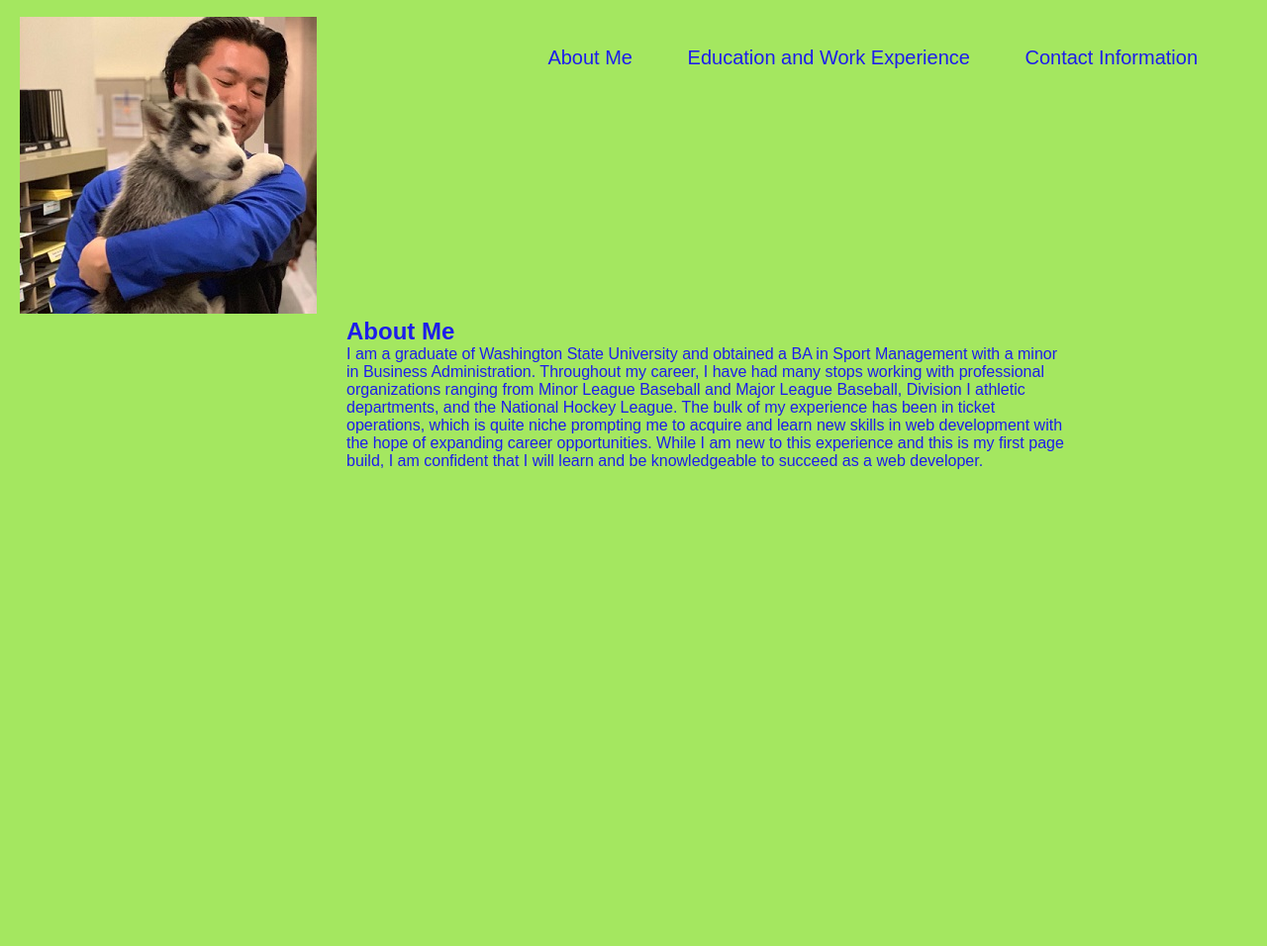
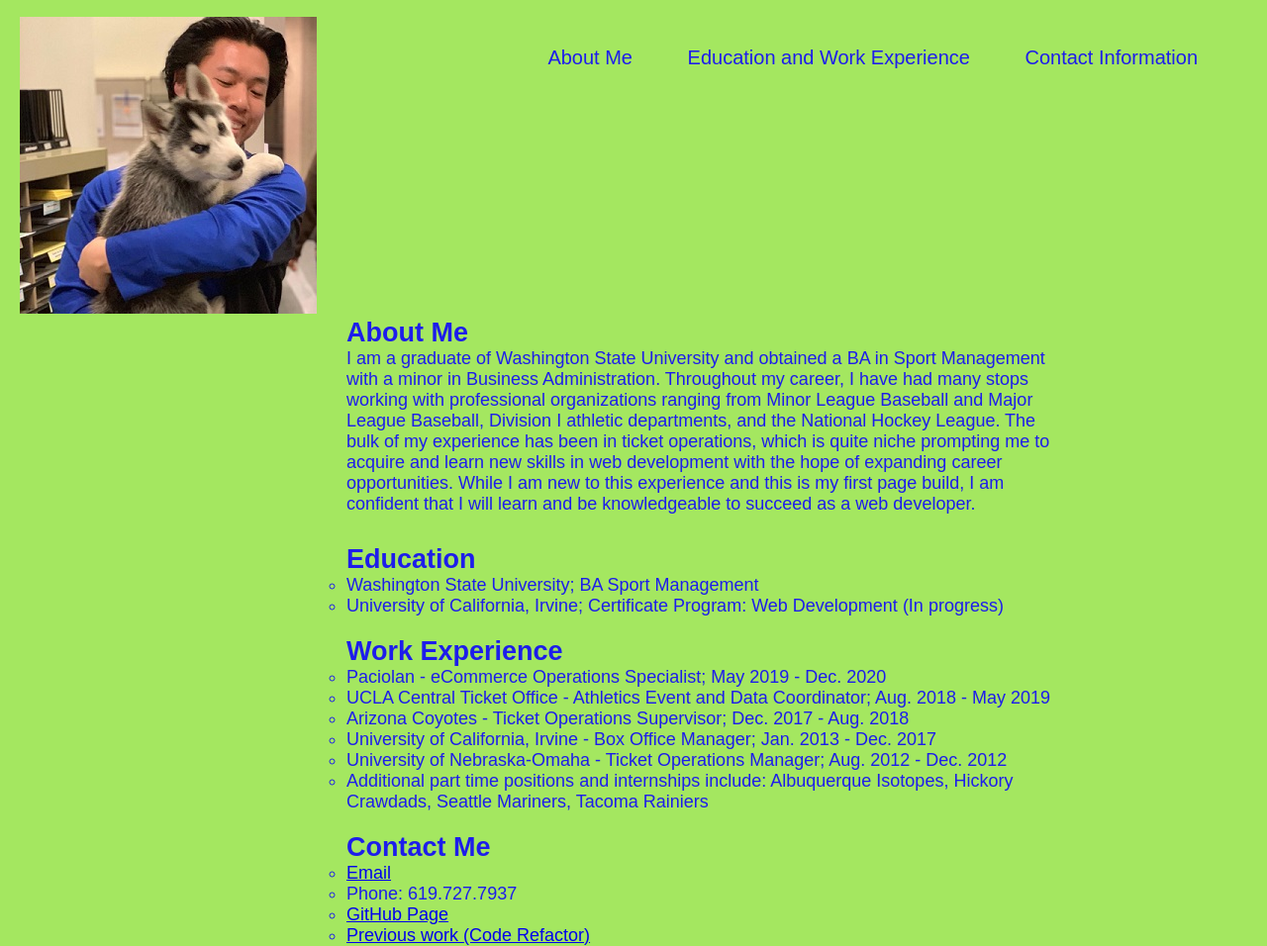
Before and after one commit to vchow829/Week2HW-Portfolio, a plain HTML site: page index.html in a window 1280 px wide. Shown: the part 98-1054 px from the top of the page at 99% size. Before the commit the page ends 800 px from the top, so only its background shows below. Drawn offline with Linux system fonts and the light colour scheme.

Commit message:
Second draft, added more information text.

```diff
--- a/02-Homework/Assets/style.css
+++ b/02-Homework/Assets/style.css
@@ -44,16 +44,43 @@ display: inline-block;
 .about {
   color:rgb(29, 29, 235);
   font-family: Arial, Helvetica, sans-serif;
-  font-size: medium;
+  font-size: large;
   margin-left: 350px;
   margin-right: 200px;
-  border: rgba(32, 31, 31, 0.301)
-}
-
-.description {
-
+  margin-bottom: 30px;
+  border: rgba(32, 31, 31, 0.301);
 }
 
 .eduandwork {
+  color:rgb(29, 29, 235);
+  font-family: Arial, Helvetica, sans-serif;
+  font-size: large;
+  margin-left: 350px;
+  margin-right: 200px;
+  border: rgba(32, 31, 31, 0.301);
+}
 
+.eduandwork ul {
+  list-style: circle;
 }
+
+#work {
+  margin-top: 20px;
+}
+
+.contact {
+  color:rgb(29, 29, 235);
+  font-family: Arial, Helvetica, sans-serif;
+  font-size: large;
+  margin-left: 350px;
+  margin-right: 200px;
+  border: rgba(32, 31, 31, 0.301);
+}
+
+.contact ul {
+  list-style: circle;
+}
+
+#contactinfo {
+  margin-top: 20px;
+}
--- a/index.html
+++ b/index.html
@@ -35,6 +35,38 @@
     </div>
   </section>
 
+  <section>
+    <div class="eduandwork">
+      <h2>Education</h2>
+      <ul>
+        <li>Washington State University; BA Sport Management</li>
+        <li>University of California, Irvine; Certificate Program: Web Development (In progress)</li>
+      </ul>
+
+      <h2 id="work">Work Experience</h2>
+      <ul>
+        <li>Paciolan - eCommerce Operations Specialist; May 2019 - Dec. 2020</li>
+        <li>UCLA Central Ticket Office - Athletics Event and Data Coordinator; Aug. 2018 - May 2019</li>
+        <li>Arizona Coyotes - Ticket Operations Supervisor; Dec. 2017 - Aug. 2018</li>
+        <li>University of California, Irvine - Box Office Manager; Jan. 2013 - Dec. 2017</li>
+        <li>University of Nebraska-Omaha - Ticket Operations Manager; Aug. 2012 - Dec. 2012</li>
+        <li>Additional part time positions and internships include: Albuquerque Isotopes, Hickory Crawdads, Seattle Mariners, Tacoma Rainiers</li>
+      </ul>
+    </div>
+  </section>
+
+  <section>
+    <div class="contact">
+      <h2 id="contactinfo">Contact Me</h2>
+      <ul>
+        <li><a href=mailto:vchow.829@gmail.com>Email</a></li>
+        <li>Phone: 619.727.7937</li>
+        <li><a href=https://github.com/vchow829>GitHub Page</a></li>
+        <li><a href=https://vchow829.github.io/code-refactory-hw/>Previous work (Code Refactor)</li>
+      </ul>
+    </div>
+  </section>
+
 
 </body>
 </html>
```
